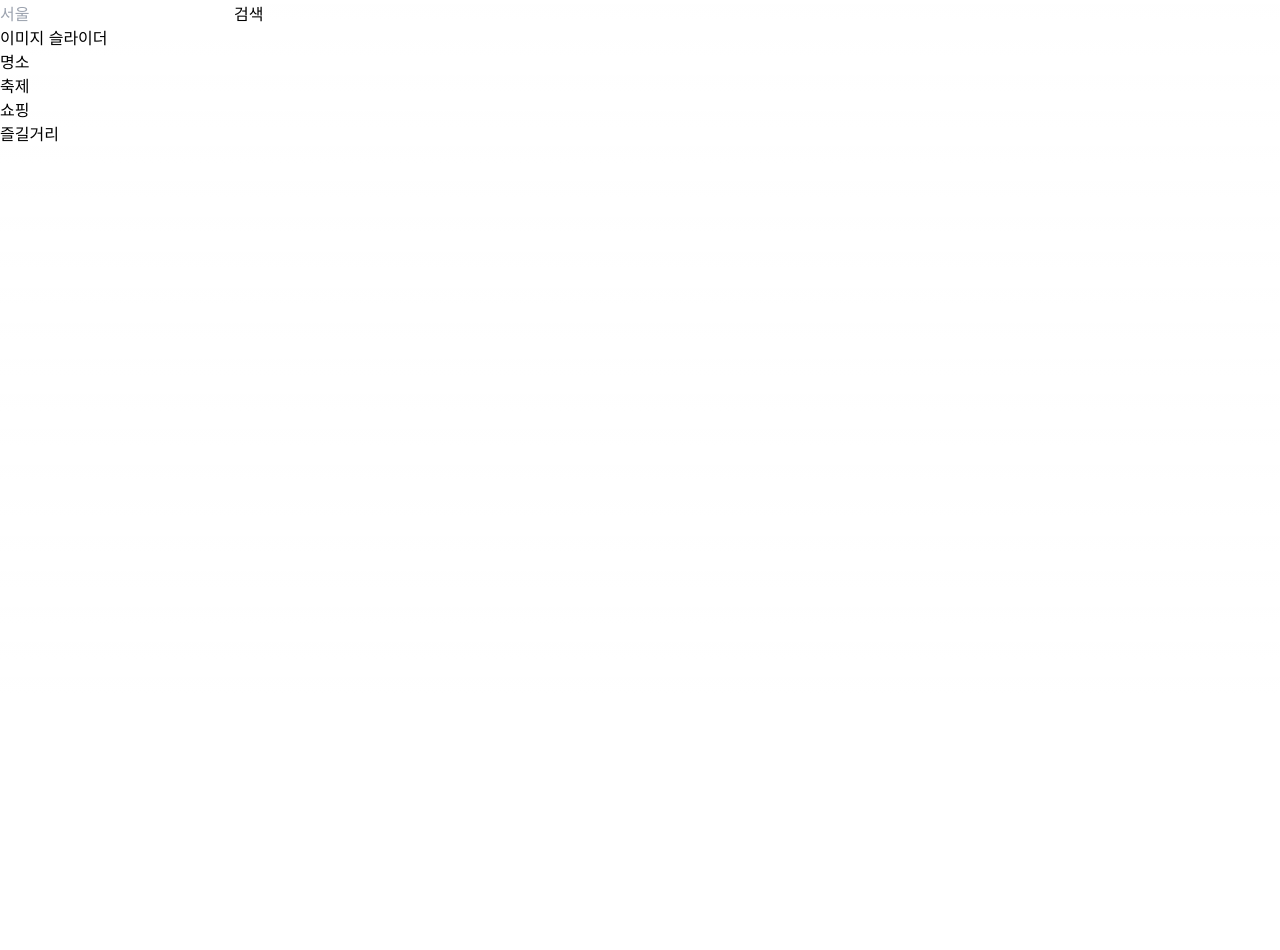
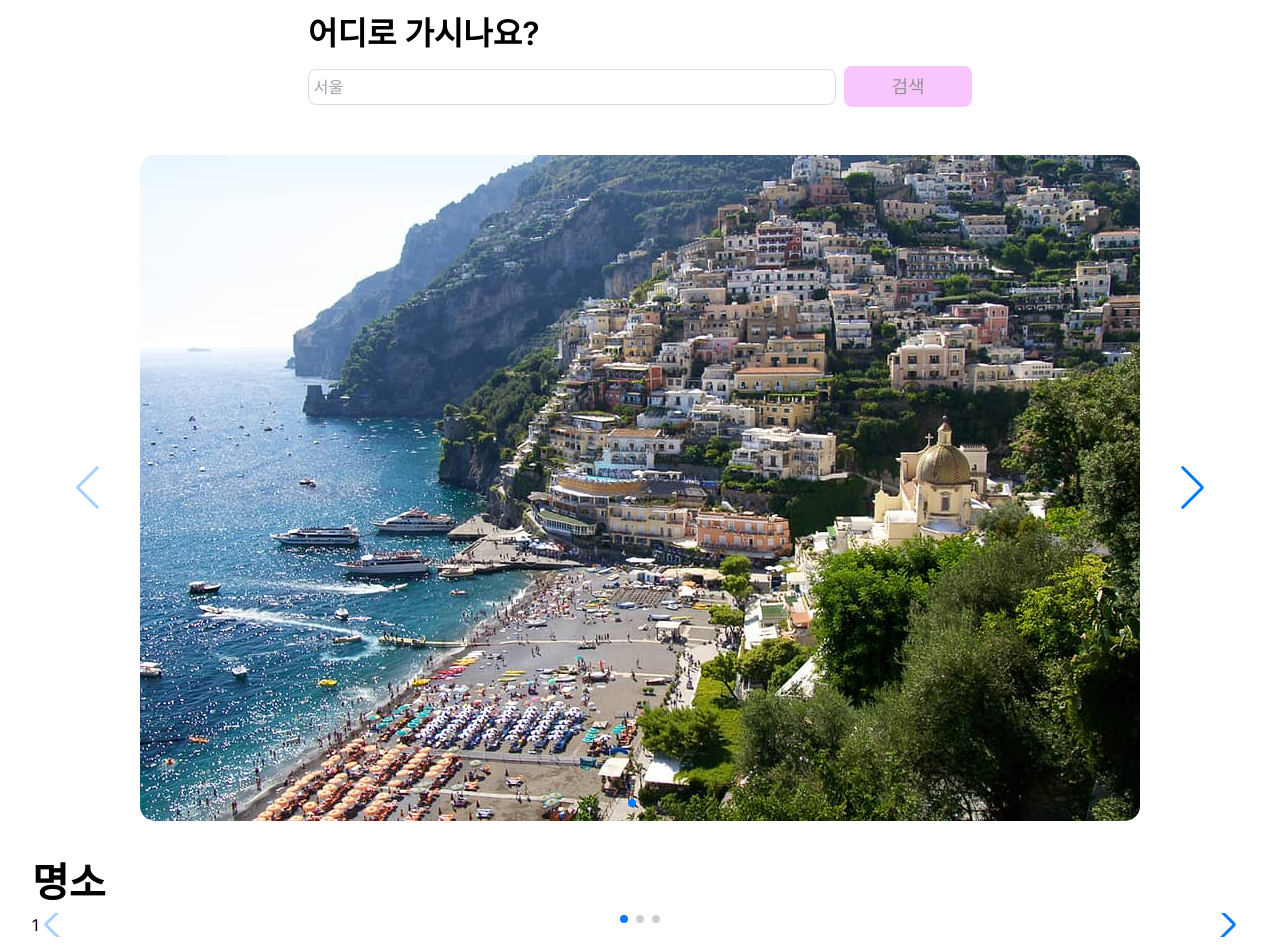
Before and after one commit to DKU-CapstoneDesign/FE_Next, a Next.js app in the folder koreigner/: page /discover in a window 1280 px wide. Shown: the part 102-1052 px from the top of the page. Before the commit the page ends 800 px from the top, so only its background shows below. Built offline with nearby package versions, Linux system fonts and the light colour scheme.

Commit message:
feat: 살펴보기 페이지 개발. 콘텐트 슬라이더 추가.

```diff
--- /dev/null
+++ b/koreigner/src/app/(afterlogin)/_component/ContentSlider/ContentSlider.module.css
@@ -0,0 +1,11 @@
+.body {
+    width: 100%;
+    padding-left: 2rem;
+    padding-right: 2rem;
+    padding-bottom: 2rem;
+}
+
+.title {
+    font-size: 2.5rem;
+    font-weight: 600;
+}
--- /dev/null
+++ b/koreigner/src/app/(afterlogin)/_component/ContentSlider/ContentSlider.tsx
@@ -0,0 +1,48 @@
+'use client';
+
+import { Swiper, SwiperSlide } from "swiper/react";
+import { Autoplay, Pagination, Navigation } from 'swiper/modules';
+import 'swiper/css';
+import 'swiper/css/pagination';
+import 'swiper/css/navigation';
+import styles from './ContentSlider.module.css';
+import Image from 'next/image';
+
+interface contentType {
+    title: string;
+}
+
+export default function ContentSlider({title} : contentType) {
+    return (
+        <div className={styles.body}>
+            <p className={styles.title}>
+                {title}
+            </p>
+            <Swiper
+                key={title}
+                spaceBetween={30}
+                centeredSlides={true}
+                autoplay={{
+                    delay: 6000,
+                    disableOnInteraction: false,
+                }}
+                pagination={{
+                    clickable: true,
+                }}
+                navigation={true}
+                modules={[Autoplay, Pagination, Navigation]}
+                className="mySwiper"
+            >
+                <SwiperSlide>
+                    1
+                </SwiperSlide>
+                <SwiperSlide>
+                    2
+                </SwiperSlide>
+                <SwiperSlide>
+                    3
+                </SwiperSlide>
+            </Swiper>
+        </div>
+    )
+}
--- a/koreigner/src/app/(afterlogin)/home/_component/HomeSlider/HomeSlider.module.css
+++ b/koreigner/src/app/(afterlogin)/_component/ImageSlider/ImageSlider.module.css
@@ -1,3 +1,9 @@
+.HomeSliderBody {
+    width: 90%;
+    padding-top: 1rem;
+    padding-bottom: 2rem;
+}
+
 @media (min-width: 992px) {
     .HomeSliderBody {
         margin-left: 4rem;
--- a/koreigner/src/app/(afterlogin)/home/_component/HomeSlider/HomeSlider.tsx
+++ b/koreigner/src/app/(afterlogin)/_component/ImageSlider/ImageSlider.tsx
@@ -7,8 +7,7 @@ import 'swiper/css/pagination';
 import 'swiper/css/navigation';
 
 import Image from 'next/image';
-
-import styles from './HomeSlider.module.css';
+import styles from './ImageSlider.module.css';
 
 export default function HomeSlider() {
     return (
--- /dev/null
+++ b/koreigner/src/app/(afterlogin)/discover/page.module.css
@@ -0,0 +1,61 @@
+.discoverBody {
+    margin-top: 7rem;
+    margin-left: auto; /* 자동으로 왼쪽 여백을 최대한으로 설정하여 수평 정렬 */
+    margin-right: auto; /* 자동으로 오른쪽 여백을 최대한으로 설정하여 수평 정렬 */
+    display: flex;
+    flex-direction: column;
+    justify-content: center; /* 수직 중앙 정렬 */
+    align-items: center; /* 수평 중앙 정렬 */
+    margin-top: 7rem;
+    margin-left: auto;
+    margin-right: auto;
+    display: flex;
+    flex-direction: column;
+    justify-content: center;
+    align-items: center;
+    width: 100%; /* 너비 100% 설정 */
+}
+
+.search {
+    padding-top: 0.5rem;
+    padding-bottom: 2rem;
+}
+
+.introText {
+    font-size: xx-large;
+    font-weight: 600;
+}
+
+.inputBox {
+    border-style: solid;
+    border-width: 0.123rem;
+    border-color: rgb(221, 221, 221);
+    border-radius: 8px;
+    margin-right: 0.5rem;
+    padding: 0.3rem;
+    color:rgb(108, 108, 108);
+    width: 33rem;
+}
+
+.inputBox:focus {
+    outline-color: rgb(188, 188, 188);
+    outline-width: 0.123rem;
+    outline-style: solid;
+}
+
+.sendButton {
+    color:rgb(146, 146, 146);
+    background-color: rgb(249, 197, 255);
+    font-size: large;
+    padding-left: 1.5rem;
+    padding-right: 1.5rem;
+    padding-top: 0.43rem;
+    padding-bottom: 0.43rem;
+    border-radius: 8px;
+    width: 8rem;
+}
+
+.sendButton:active {
+    color:rgb(87, 87, 87);
+    background-color: rgb(249, 198, 255);
+}
--- a/koreigner/src/app/(afterlogin)/discover/page.tsx
+++ b/koreigner/src/app/(afterlogin)/discover/page.tsx
@@ -1,34 +1,34 @@
-import NavMenu from "../_component/NavMenu/NavMenu"
+import NavMenu from "../_component/NavMenu/NavMenu";
+import styles from './page.module.css';
+import ImageSlider from "../_component/ImageSlider/ImageSlider";
+import ContentSlider from "../_component/ContentSlider/ContentSlider";
 
 export default function Discover() {
     return (
-        <div>
+        <>
             <NavMenu />
-            <div>
-                <p>어디로 가시나요</p>
+            <div className={styles.discoverBody}>
                 <div>
-                    <input
-                        placeholder="서울"
-                        type="text"
-                    />
-                    <button>검색</button>
+                    <p className={styles.introText}>
+                        어디로 가시나요?
+                    </p>
+                    <div className={styles.search}>
+                        <input
+                            className={styles.inputBox}
+                            placeholder="서울"
+                            type="text"
+                        />
+                        <button className={styles.sendButton}>
+                            검색
+                        </button>
+                    </div>
                 </div>
+                <ImageSlider />
+                <ContentSlider title="명소" />
+                <ContentSlider title="축제" />
+                <ContentSlider title="쇼핑" />
+                <ContentSlider title="즐길거리" />
             </div>
-            <div>
-                이미지 슬라이더
-            </div>
-            <div>
-                명소
-            </div>
-            <div>
-                축제
-            </div>
-            <div>
-                쇼핑
-            </div>
-            <div>
-                즐길거리
-            </div>
-        </div>
+        </>
     )
 }
--- a/koreigner/src/app/(afterlogin)/home/page.tsx
+++ b/koreigner/src/app/(afterlogin)/home/page.tsx
@@ -1,5 +1,5 @@
 import NavMenu from "../_component/NavMenu/NavMenu";
-import HomeSlider from "./_component/HomeSlider/HomeSlider";
+import HomeSlider from "../_component/ImageSlider/ImageSlider";
 import styles from './page.module.css'
 import TodayWeatherBox from "./_component/TodayWeatherBox/TodayWeatherBox";
 import TodayLuck from "./_component/TodayLuckBox/TodayLuckBox";
--- a/koreigner/src/app/(afterlogin)/support/page.tsx
+++ b/koreigner/src/app/(afterlogin)/support/page.tsx
@@ -1,5 +1,5 @@
 import NavMenu from "../_component/NavMenu/NavMenu";
-import ScrollProgressBar from "../_component/NavMenu/ScrollProgressBar/ScrollProgressBar";
+import ScrollProgressBar from "../_component/ScrollProgressBar/ScrollProgressBar";
 
 export default function Support() {
     return(
```
Also changed, not shown: koreigner/src/app/(afterlogin)/_component/ScrollProgressBar/ScrollProgressBar.tsx (renamed from koreigner/src/app/(afterlogin)/_component/NavMenu/ScrollProgressBar/ScrollProgressBar.tsx).
